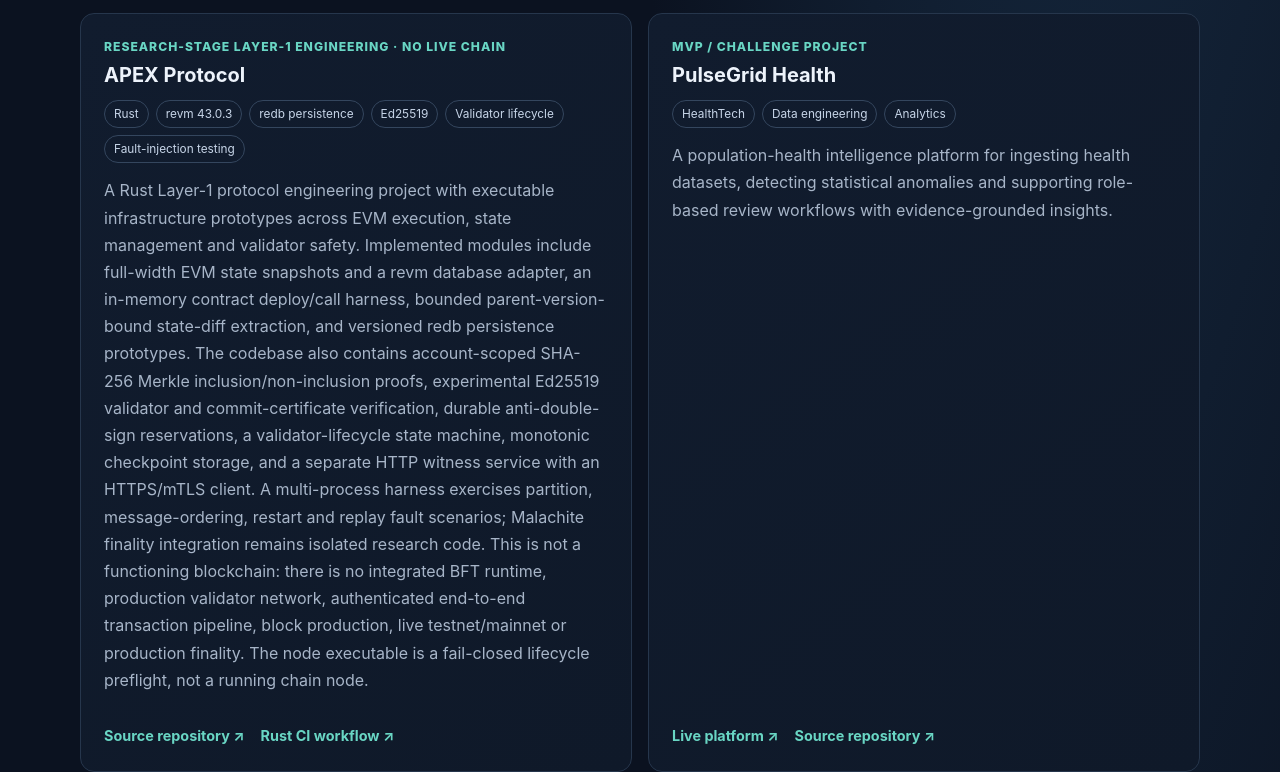
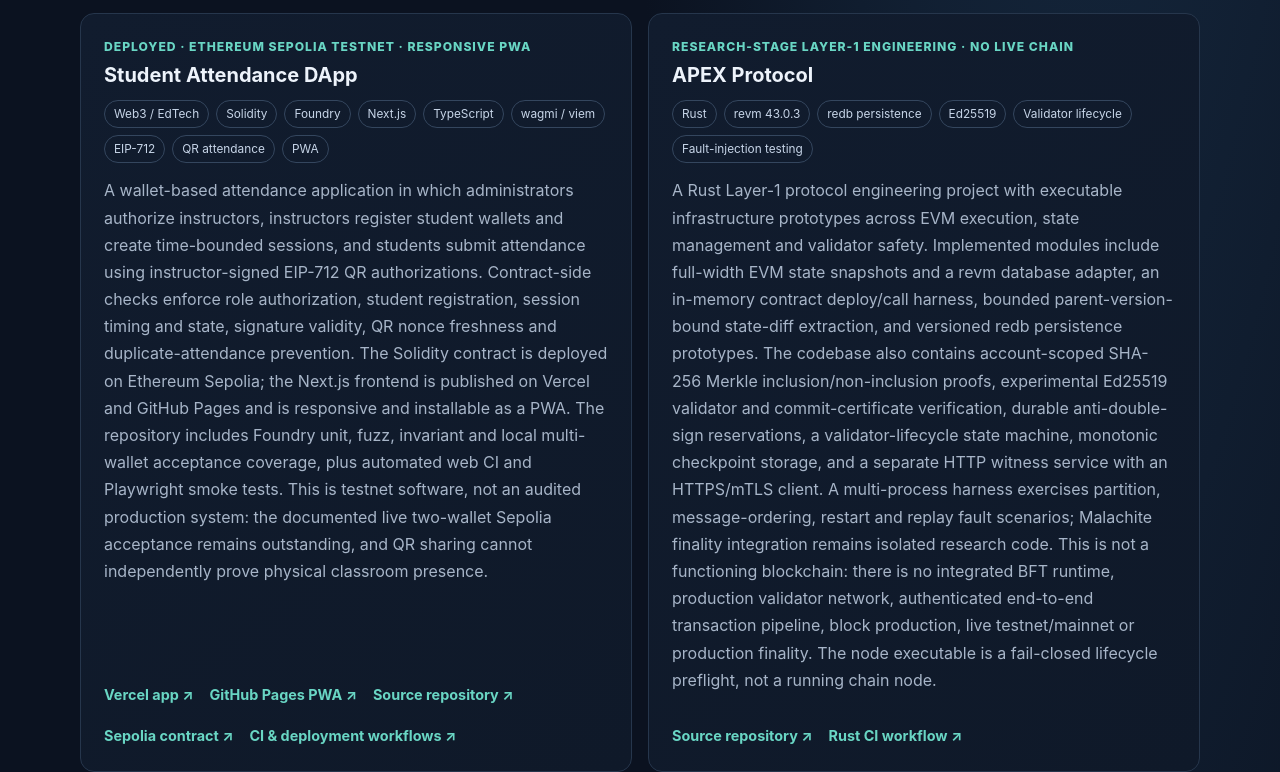
Before and after one commit to ReignnRule11/Portfolio, a plain HTML site: page index.html in a window 1280 px wide. Shown: the part 2122-2894 px from the top of the page. Drawn offline with Linux system fonts and the light colour scheme.

Commit message:
Add Student Attendance DApp to selected work
Feature the Sepolia-deployed attendance dApp with verified architecture, live links, CI evidence, and testnet limitations.

```diff
--- a/index.html
+++ b/index.html
@@ -79,6 +79,12 @@
             <div class="meta"><span class="tag">DeFi</span><span class="tag">Solidity 0.8.24</span><span class="tag">Foundry</span><span class="tag">React / TypeScript</span><span class="tag">viem</span></div>
             <p>A full-stack Ethereum dApp for personal ETH deposits and withdrawals, with wallet connectivity, per-user on-chain accounting, reentrancy protection and transaction confirmation. Deployed on Sepolia; source fully verified on Blockscout. A successful 0.001 ETH deposit-and-withdrawal test cycle is recorded on-chain. Educational testnet software, not independently audited and not intended for real funds.</p>
             <div class="cardlinks"><a class="textlink" href="https://github.com/ReignnRule11/Mini-DeFi-Vault" target="_blank" rel="noreferrer">Source repository ↗</a><a class="textlink" href="https://reignnrule11.github.io/Mini-DeFi-Vault/" target="_blank" rel="noreferrer">GitHub Pages demo ↗</a><a class="textlink" href="https://mini-defi-vault-git-main-reignnrule11s-projects.vercel.app" target="_blank" rel="noreferrer">Vercel deployment ↗</a><a class="textlink" href="https://sepolia.etherscan.io/address/0x601491dace86294f9dfc3adcff3c739ae5aa4a1c" target="_blank" rel="noreferrer">Sepolia contract ↗</a><a class="textlink" href="https://eth-sepolia.blockscout.com/address/0x601491dace86294f9dfc3adcff3c739ae5aa4a1c" target="_blank" rel="noreferrer">Verified source ↗</a></div>
+          </article>
+          <article class="card">
+            <div class="status">Deployed · Ethereum Sepolia testnet · responsive PWA</div><h3>Student Attendance DApp</h3>
+            <div class="meta"><span class="tag">Web3 / EdTech</span><span class="tag">Solidity</span><span class="tag">Foundry</span><span class="tag">Next.js</span><span class="tag">TypeScript</span><span class="tag">wagmi / viem</span><span class="tag">EIP-712</span><span class="tag">QR attendance</span><span class="tag">PWA</span></div>
+            <p>A wallet-based attendance application in which administrators authorize instructors, instructors register student wallets and create time-bounded sessions, and students submit attendance using instructor-signed EIP-712 QR authorizations. Contract-side checks enforce role authorization, student registration, session timing and state, signature validity, QR nonce freshness and duplicate-attendance prevention. The Solidity contract is deployed on Ethereum Sepolia; the Next.js frontend is published on Vercel and GitHub Pages and is responsive and installable as a PWA. The repository includes Foundry unit, fuzz, invariant and local multi-wallet acceptance coverage, plus automated web CI and Playwright smoke tests. This is testnet software, not an audited production system: the documented live two-wallet Sepolia acceptance remains outstanding, and QR sharing cannot independently prove physical classroom presence.</p>
+            <div class="cardlinks"><a class="textlink" href="https://student-attendance-dapp-vert.vercel.app/" target="_blank" rel="noreferrer">Vercel app ↗</a><a class="textlink" href="https://reignnrule11.github.io/Student-Attendance-DApp/" target="_blank" rel="noreferrer">GitHub Pages PWA ↗</a><a class="textlink" href="https://github.com/ReignnRule11/Student-Attendance-DApp" target="_blank" rel="noreferrer">Source repository ↗</a><a class="textlink" href="https://sepolia.etherscan.io/address/0x66d5E20AFEA78C97BefC47FaCd462D93b888C703" target="_blank" rel="noreferrer">Sepolia contract ↗</a><a class="textlink" href="https://github.com/ReignnRule11/Student-Attendance-DApp/actions" target="_blank" rel="noreferrer">CI & deployment workflows ↗</a></div>
           </article>
           <article class="card">
             <div class="status">Research-stage Layer-1 engineering · no live chain</div><h3>APEX Protocol</h3>
```
